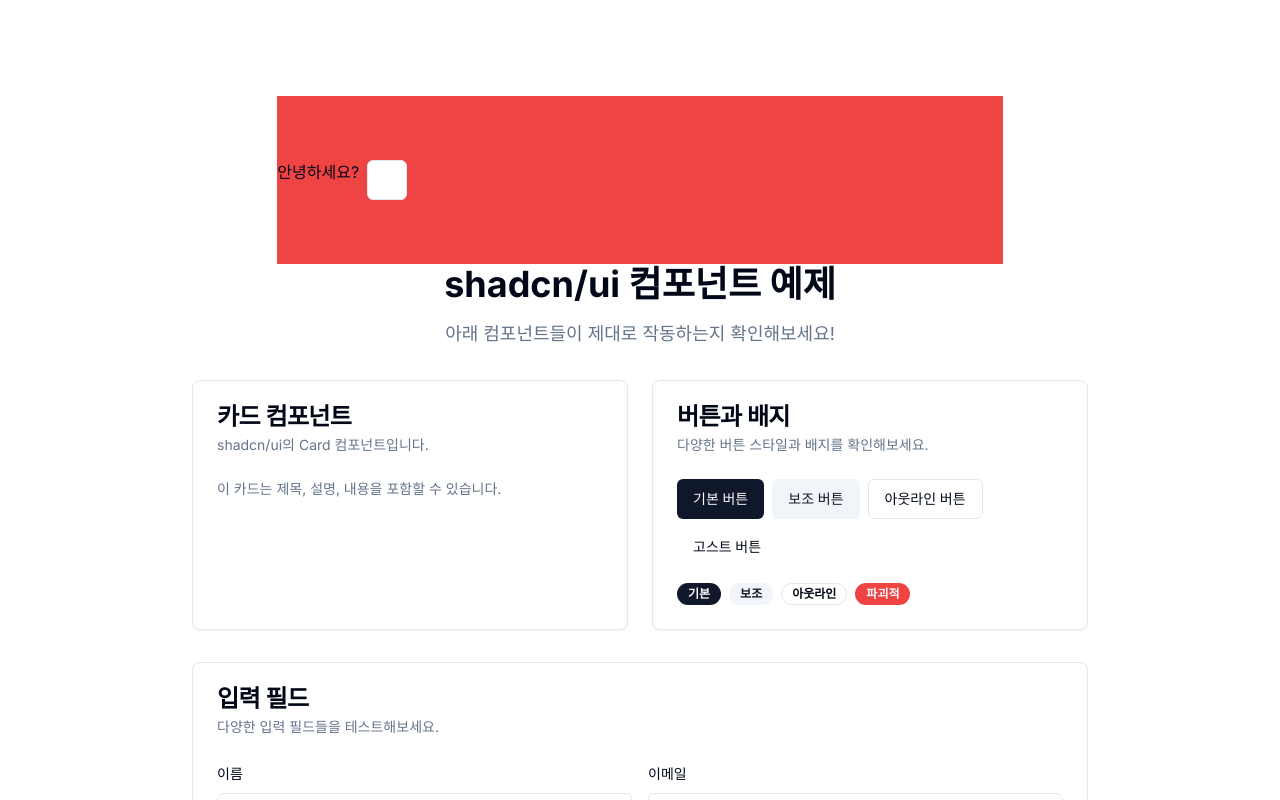
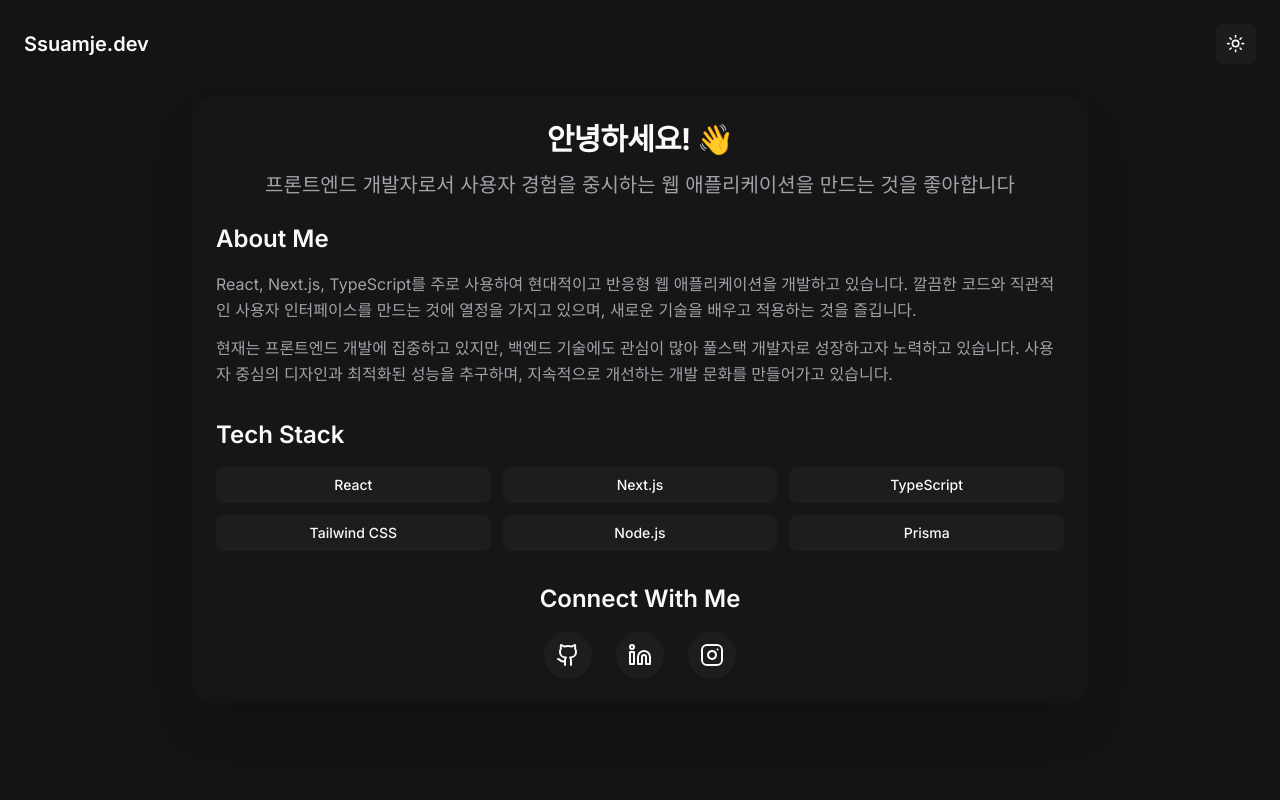
Before and after one commit to Ssuamje/ssuamje.com, a Next.js app in the folder my-app/: page / in a window 1280 px wide. Shown: the top 800 px of the page. Built offline with nearby package versions, Linux system fonts and the light colour scheme.

Commit message:
init main

```diff
--- a/my-app/package.json
+++ b/my-app/package.json
@@ -35,7 +35,7 @@
     "clsx": "^2.1.1",
     "lucide-react": "^0.376.0",
     "next": "14.2.3",
-    "next-themes": "^0.3.0",
+    "next-themes": "^0.4.6",
     "react": "^18",
     "react-dom": "^18",
     "tailwind-merge": "^2.3.0",
--- a/my-app/src/app/globals.css
+++ b/my-app/src/app/globals.css
@@ -4,65 +4,67 @@
 
 @layer base {
   :root {
-      --background: 0 0% 100%;
-      --foreground: 222.2 84% 4.9%;
+    --background: 240 4% 8%; /* #121315 */
+    --foreground: 0 0% 98%;
 
-      --card: 0 0% 100%;
-      --card-foreground: 222.2 84% 4.9%;
+    --card: 240 4% 10%; /* #1a1b1d */
+    --card-foreground: 0 0% 98%;
 
-      --popover: 0 0% 100%;
-      --popover-foreground: 222.2 84% 4.9%;
+    --popover: 240 4% 10%; /* #1a1b1d */
+    --popover-foreground: 0 0% 98%;
 
-      --primary: 222.2 47.4% 11.2%;
-      --primary-foreground: 210 40% 98%;
+    --primary: 0 0% 98%;
+    --primary-foreground: 240 4% 8%;
 
-      --secondary: 210 40% 96.1%;
-      --secondary-foreground: 222.2 47.4% 11.2%;
+    --secondary: 240 4% 15%; /* #252729 */
+    --secondary-foreground: 0 0% 98%;
 
-      --muted: 210 40% 96.1%;
-      --muted-foreground: 215.4 16.3% 46.9%;
+    --muted: 240 4% 15%; /* #252729 */
+    --muted-foreground: 240 4% 65%;
 
-      --accent: 210 40% 96.1%;
-      --accent-foreground: 222.2 47.4% 11.2%;
+    --accent: 240 4% 15%; /* #252729 */
+    --accent-foreground: 0 0% 98%;
 
-      --destructive: 0 84.2% 60.2%;
-      --destructive-foreground: 210 40% 98%;
+    --destructive: 0 84% 60%;
+    --destructive-foreground: 0 0% 98%;
 
-      --border: 214.3 31.8% 91.4%;
-      --input: 214.3 31.8% 91.4%;
-      --ring: 222.2 84% 4.9%;
+    --border: 240 4% 20%; /* #2d2e30 */
+    --input: 240 4% 20%; /* #2d2e30 */
+    --ring: 240 4% 65%;
 
     --radius: 0.5rem;
   }
 
   .dark {
-      --background: 222.2 84% 4.9%;
-      --foreground: 210 40% 98%;
+    --background: 240 4% 8%; /* #121315 */
+    --foreground: 0 0% 98%;
 
-      --card: 222.2 84% 4.9%;
-      --card-foreground: 210 40% 98%;
+    --card: 240 4% 10%; /* #1a1b1d */
+    --card-foreground: 0 0% 98%;
 
-      --popover: 222.2 84% 4.9%;
-      --popover-foreground: 210 40% 98%;
+    --popover: 240 4% 10%; /* #1a1b1d */
+    --popover-foreground: 0 0% 98%;
 
-      --primary: 210 40% 98%;
-      --primary-foreground: 222.2 47.4% 11.2%;
+    --primary: 0 0% 98%;
+    --primary-foreground: 240 4% 8%;
 
-      --secondary: 217.2 32.6% 17.5%;
-      --secondary-foreground: 210 40% 98%;
+    --secondary: 240 4% 15%; /* #252729 */
+    --secondary-foreground: 0 0% 98%;
 
-      --muted: 217.2 32.6% 17.5%;
-      --muted-foreground: 215 20.2% 65.1%;
+    --muted: 240 4% 15%; /* #252729 */
+    --muted-foreground: 240 4% 65%;
 
-      --accent: 217.2 32.6% 17.5%;
-      --accent-foreground: 210 40% 98%;
+    --accent: 240 4% 15%; /* #252729 */
+    --accent-foreground: 0 0% 98%;
 
-      --destructive: 0 62.8% 30.6%;
-      --destructive-foreground: 210 40% 98%;
+    --destructive: 0 84% 60%;
+    --destructive-foreground: 0 0% 98%;
 
-      --border: 217.2 32.6% 17.5%;
-      --input: 217.2 32.6% 17.5%;
-      --ring: 212.7 26.8% 83.9%;
+    --border: 240 4% 20%; /* #2d2e30 */
+    --input: 240 4% 20%; /* #2d2e30 */
+    --ring: 240 4% 65%;
+
+    --radius: 0.5rem;
   }
 }
 
--- a/my-app/src/app/page.tsx
+++ b/my-app/src/app/page.tsx
@@ -1,102 +1,89 @@
 import Header from "@/components/header";
-import { Button } from "@/components/ui/button";
 import { Card, CardContent, CardDescription, CardHeader, CardTitle } from "@/components/ui/card";
-import { Badge } from "@/components/ui/badge";
-import { Input } from "@/components/ui/input";
+import { Github, Linkedin, Instagram } from "lucide-react";
 
 export default function Home() {
   return (
-    <main className="flex min-h-screen flex-col items-center justify-between p-24">
+    <main className="flex min-h-screen flex-col items-center justify-center p-8 bg-background">
       <Header />
 
-      {/* shadcn/ui 컴포넌트 예제 섹션 */}
-      <div className="w-full max-w-4xl space-y-8">
-        <div className="text-center space-y-4">
-          <h1 className="text-4xl font-bold">shadcn/ui 컴포넌트 예제</h1>
-          <p className="text-lg text-muted-foreground">
-            아래 컴포넌트들이 제대로 작동하는지 확인해보세요!
-          </p>
-        </div>
+      {/* 메인 카드 */}
+      <Card className="w-full max-w-4xl mx-auto rounded-2xl border-0 shadow-2xl bg-card/50 backdrop-blur-sm">
+        <CardHeader className="text-center pb-6">
+          <CardTitle className="text-3xl font-bold text-primary mb-2">
+            안녕하세요! 👋
+          </CardTitle>
+          <CardDescription className="text-xl text-muted-foreground">
+            프론트엔드 개발자로서 사용자 경험을 중시하는 웹 애플리케이션을 만드는 것을 좋아합니다
+          </CardDescription>
+        </CardHeader>
 
-        {/* Card 컴포넌트 예제 */}
-        <div className="grid grid-cols-1 md:grid-cols-2 gap-6">
-          <Card>
-            <CardHeader>
-              <CardTitle>카드 컴포넌트</CardTitle>
-              <CardDescription>
-                shadcn/ui의 Card 컴포넌트입니다.
-              </CardDescription>
-            </CardHeader>
-            <CardContent>
-              <p className="text-sm text-muted-foreground">
-                이 카드는 제목, 설명, 내용을 포함할 수 있습니다.
+        <CardContent className="space-y-8">
+          {/* 소개 섹션 */}
+          <div className="space-y-4">
+            <h2 className="text-2xl font-semibold text-primary">About Me</h2>
+            <div className="space-y-3 text-muted-foreground leading-relaxed">
+              <p>
+                React, Next.js, TypeScript를 주로 사용하여 현대적이고 반응형 웹 애플리케이션을 개발하고 있습니다.
+                깔끔한 코드와 직관적인 사용자 인터페이스를 만드는 것에 열정을 가지고 있으며,
+                새로운 기술을 배우고 적용하는 것을 즐깁니다.
               </p>
-            </CardContent>
-          </Card>
+              <p>
+                현재는 프론트엔드 개발에 집중하고 있지만, 백엔드 기술에도 관심이 많아
+                풀스택 개발자로 성장하고자 노력하고 있습니다.
+                사용자 중심의 디자인과 최적화된 성능을 추구하며,
+                지속적으로 개선하는 개발 문화를 만들어가고 있습니다.
+              </p>
+            </div>
+          </div>
 
-          <Card>
-            <CardHeader>
-              <CardTitle>버튼과 배지</CardTitle>
-              <CardDescription>
-                다양한 버튼 스타일과 배지를 확인해보세요.
-              </CardDescription>
-            </CardHeader>
-            <CardContent className="space-y-4">
-              <div className="flex flex-wrap gap-2">
-                <Button variant="default">기본 버튼</Button>
-                <Button variant="secondary">보조 버튼</Button>
-                <Button variant="outline">아웃라인 버튼</Button>
-                <Button variant="ghost">고스트 버튼</Button>
-              </div>
-              <div className="flex flex-wrap gap-2">
-                <Badge variant="default">기본</Badge>
-                <Badge variant="secondary">보조</Badge>
-                <Badge variant="outline">아웃라인</Badge>
-                <Badge variant="destructive">파괴적</Badge>
-              </div>
-            </CardContent>
-          </Card>
-        </div>
+          {/* 기술 스택 */}
+          <div className="space-y-4">
+            <h2 className="text-2xl font-semibold text-primary">Tech Stack</h2>
+            <div className="grid grid-cols-2 md:grid-cols-3 gap-3">
+              {[
+                "React", "Next.js", "TypeScript",
+                "Tailwind CSS", "Node.js", "Prisma"
+              ].map((tech) => (
+                <div key={tech} className="px-4 py-2 bg-secondary/50 rounded-lg text-center text-sm font-medium text-secondary-foreground">
+                  {tech}
+                </div>
+              ))}
+            </div>
+          </div>
 
-        {/* Input 컴포넌트 예제 */}
-        <Card>
-          <CardHeader>
-            <CardTitle>입력 필드</CardTitle>
-            <CardDescription>
-              다양한 입력 필드들을 테스트해보세요.
-            </CardDescription>
-          </CardHeader>
-          <CardContent className="space-y-4">
-            <div className="grid grid-cols-1 md:grid-cols-2 gap-4">
-              <div className="space-y-2">
-                <label htmlFor="name" className="text-sm font-medium">
-                  이름
-                </label>
-                <Input id="name" placeholder="이름을 입력하세요" />
-              </div>
-              <div className="space-y-2">
-                <label htmlFor="email" className="text-sm font-medium">
-                  이메일
-                </label>
-                <Input id="email" type="email" placeholder="이메일을 입력하세요" />
-              </div>
+          {/* 소셜 미디어 링크 */}
+          <div className="space-y-4">
+            <h2 className="text-2xl font-semibold text-primary text-center">Connect With Me</h2>
+            <div className="flex justify-center space-x-6">
+              <a
+                href="https://github.com"
+                target="_blank"
+                rel="noopener noreferrer"
+                className="p-3 bg-secondary/50 hover:bg-secondary/70 rounded-full transition-colors duration-200 group"
+              >
+                <Github className="w-6 h-6 text-secondary-foreground group-hover:text-primary transition-colors duration-200" />
+              </a>
+              <a
+                href="https://linkedin.com"
+                target="_blank"
+                rel="noopener noreferrer"
+                className="p-3 bg-secondary/50 hover:bg-secondary/70 rounded-full transition-colors duration-200 group"
+              >
+                <Linkedin className="w-6 h-6 text-secondary-foreground group-hover:text-primary transition-colors duration-200" />
+              </a>
+              <a
+                href="https://instagram.com"
+                target="_blank"
+                rel="noopener noreferrer"
+                className="p-3 bg-secondary/50 hover:bg-secondary/70 rounded-full transition-colors duration-200 group"
+              >
+                <Instagram className="w-6 h-6 text-secondary-foreground group-hover:text-primary transition-colors duration-200" />
+              </a>
             </div>
-            <div className="space-y-2">
-              <label htmlFor="message" className="text-sm font-medium">
-                메시지
-              </label>
-              <Input id="message" placeholder="메시지를 입력하세요" />
-            </div>
-          </CardContent>
-        </Card>
-
-        {/* 테마 토글 버튼 */}
-        <div className="text-center">
-          <p className="text-sm text-muted-foreground mb-4">
-            헤더의 테마 토글 버튼으로 다크/라이트 모드를 전환할 수 있습니다.
-          </p>
-        </div>
-      </div>
+          </div>
+        </CardContent>
+      </Card>
     </main>
   );
 }
--- a/my-app/src/components/header/ToggleThemeButton.tsx
+++ b/my-app/src/components/header/ToggleThemeButton.tsx
@@ -7,15 +7,40 @@
 import { Button } from "@/components/ui/button";
 
 export function ToggleThemeButton() {
-  const { theme, setTheme } = useTheme();
+  const { theme, setTheme, resolvedTheme } = useTheme();
+  const [mounted, setMounted] = React.useState(false);
+
+  React.useEffect(() => {
+    setMounted(true);
+  }, []);
 
   const toggleTheme = () => {
-    setTheme(theme === "dark" ? "light" : "dark");
+    setTheme(resolvedTheme === "dark" ? "light" : "dark");
   };
 
+  // 마운트 전에는 렌더링하지 않음
+  if (!mounted) {
+    return (
+      <Button
+        variant="ghost"
+        size="icon"
+        className="bg-secondary/50 hover:bg-secondary/70 border-0 text-secondary-foreground hover:text-primary transition-all duration-200"
+        disabled
+      >
+        <Sun className="h-[1.2rem] w-[1.2rem]" />
+        <span className="sr-only">Toggle theme</span>
+      </Button>
+    );
+  }
+
   return (
-    <Button variant="outline" size="icon" onClick={toggleTheme}>
-      {theme === "light" ? (
+    <Button
+      variant="ghost"
+      size="icon"
+      onClick={toggleTheme}
+      className="bg-secondary/50 hover:bg-secondary/70 border-0 text-secondary-foreground hover:text-primary transition-all duration-200"
+    >
+      {resolvedTheme === "light" ? (
         <Sun className="h-[1.2rem] w-[1.2rem] rotate-0 scale-100 transition-all dark:-rotate-90 dark:scale-0" />
       ) : (
         <Moon className="absolute h-[1.2rem] w-[1.2rem] rotate-90 scale-0 transition-all dark:rotate-0 dark:scale-100" />
--- a/my-app/src/components/header/index.tsx
+++ b/my-app/src/components/header/index.tsx
@@ -2,8 +2,10 @@
 
 const Header = () => {
   return (
-    <header className="bg-red-500 w-full lg:w-2/3 2xl:w-1/2 flex flex-row md:flex-col xl:flex-row gap-2 py-16">
-      안녕하세요?
+    <header className="absolute top-0 left-0 right-0 z-50 flex justify-between items-center p-6">
+      <div className="text-xl font-semibold text-primary">
+        Ssuamje.dev
+      </div>
       <ToggleThemeButton />
     </header>
   );
--- a/my-app/src/components/provider/theme-provider.tsx
+++ b/my-app/src/components/provider/theme-provider.tsx
@@ -2,8 +2,23 @@
 
 import * as React from "react";
 import { ThemeProvider as NextThemesProvider } from "next-themes";
-import { type ThemeProviderProps } from "next-themes/dist/types";
 
-export function ThemeProvider({ children, ...props }: ThemeProviderProps) {
-  return <NextThemesProvider {...props}>{children}</NextThemesProvider>;
+export function ThemeProvider({
+  children,
+  ...props
+}: {
+  children: React.ReactNode;
+  [key: string]: any;
+}) {
+  return (
+    <NextThemesProvider
+      attribute="class"
+      defaultTheme="dark"
+      enableSystem={false}
+      disableTransitionOnChange
+      {...props}
+    >
+      {children}
+    </NextThemesProvider>
+  );
 }
```
Also changed, not shown: 1 other file (tests, documents, lock files or other folders). Lines whose indentation alone changed are shown as unchanged.
